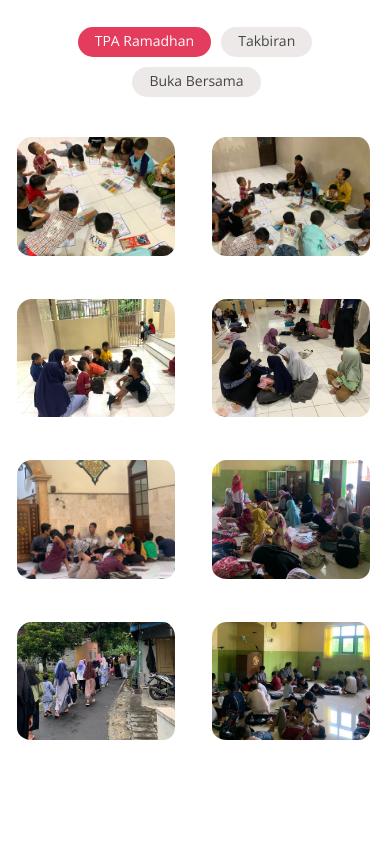
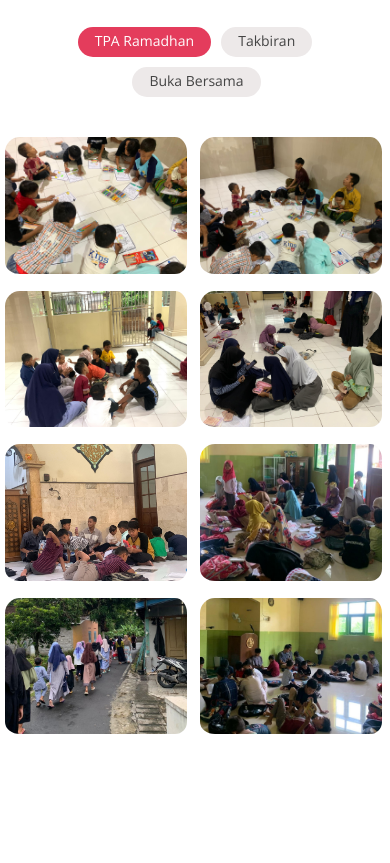
Before and after one commit to hyugenk/irma-triyagan, a plain HTML site: page index.html in a window 390 px wide. Shown: the part 3127-3990 px from the top of the page. Drawn offline with nearby package versions, Linux system fonts and the light colour scheme.

Commit message:
fix bug index

```diff
--- a/assets/css/style.css
+++ b/assets/css/style.css
@@ -772,10 +772,19 @@ section {
 }
 
 .portfolio .portfolio-item {
-  margin-bottom: 30px;
+  margin-bottom: 10px;
+  padding-left: 5px;
+  padding-right: 5px;
   overflow: hidden;
 }
 
+@media (max-width: 576px) {
+  .portfolio .portfolio-item {
+    margin-bottom: 4px;
+    padding-left: 0; /* Menghilangkan margin kiri */
+    padding-right: 0; /* Menghilangkan margin kanan */
+  }
+}
 .portfolio .portfolio-item img {
   position: relative;
   top: 0;
```
